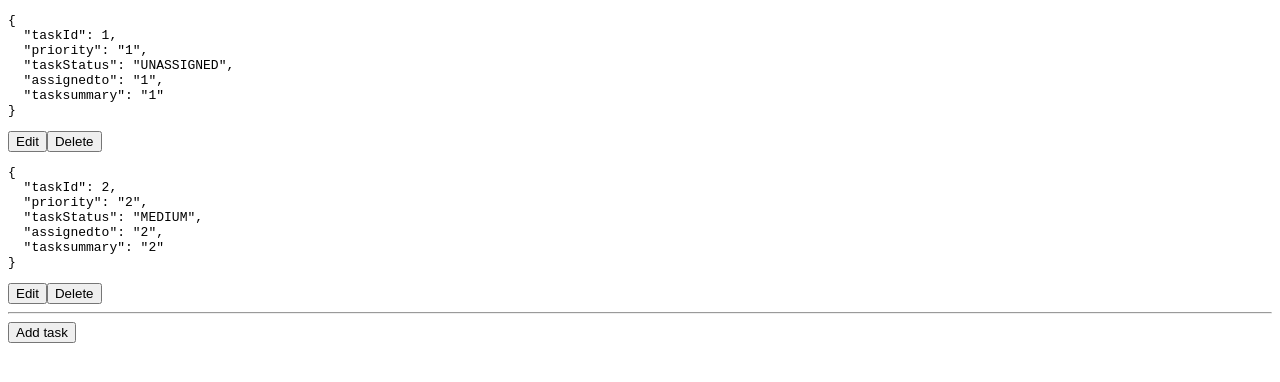
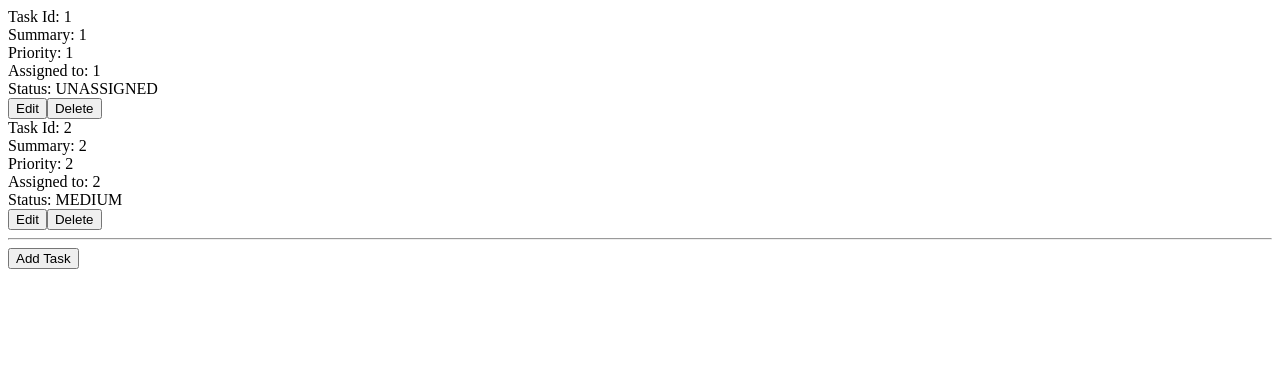
Before and after one commit to josef5/task-manager, a React (Vite) app: page / in a window 1280 px wide. Shown: the top 382 px of the page. Built offline with nearby package versions, Linux system fonts and the light colour scheme.

Commit message:
refactor: rename TaskListItem

```diff
--- a/src/components/TaskList.tsx
+++ b/src/components/TaskList.tsx
@@ -1,7 +1,7 @@
 import { useStore } from "../store";
 import { ModalType } from "../types";
 import { useModal } from "./ModalContext";
-import TaskContainer from "./TaskContainer";
+import TaskListItem from "./TaskListItem";
 import React from "react";
 
 const TaskList: React.FunctionComponent = () => {
@@ -12,13 +12,13 @@ const TaskList: React.FunctionComponent = () => {
   return (
     <div>
       {tasks.map((task) => (
-        <TaskContainer key={task.taskId} task={task} />
+        <TaskListItem key={task.taskId} task={task} />
       ))}
       <hr />
       <button
         onClick={() => openModal({ type: ModalType.ADD_NEW_TASK, task: null })}
       >
-        Add task
+        Add Task
       </button>
     </div>
   );
--- a/src/components/TaskContainer.tsx
+++ b/src/components/TaskListItem.tsx
@@ -7,7 +7,7 @@ interface TaskContainerProps {
   task: Task;
 }
 
-const TaskContainer: React.FunctionComponent<TaskContainerProps> = ({
+const TaskListItem: React.FunctionComponent<TaskContainerProps> = ({
   task,
 }) => {
   const [, setStore] = useStore();
@@ -15,7 +15,12 @@ const TaskContainer: React.FunctionComponent<TaskContainerProps> = ({
 
   return (
     <>
-      <pre>{JSON.stringify(task, null, 2)}</pre>
+      {/* <pre>{JSON.stringify(task, null, 2)}</pre> */}
+      <div>Task Id: {task.taskId}</div>
+      <div>Summary: {task.tasksummary}</div>
+      <div>Priority: {task.priority}</div>
+      <div>Assigned to: {task.assignedto}</div>
+      <div>Status: {task.taskStatus}</div>
       <button
         onClick={() => openModal({ type: ModalType.EDIT_EXISTING_TASK, task })}
       >
@@ -28,4 +33,4 @@ const TaskContainer: React.FunctionComponent<TaskContainerProps> = ({
   );
 };
 
-export default TaskContainer;
+export default TaskListItem;
```
